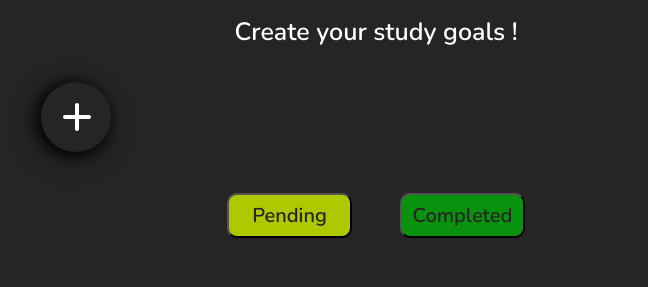
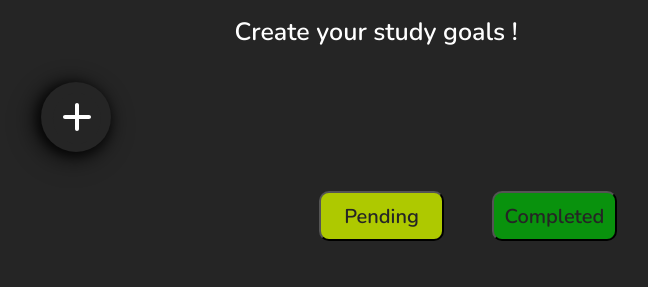
Before and after one commit to Utkarsh-1104/studyPilot, a Node server app: page / in a window 1280 px wide. Shown: the part 513-800 px from the top of the page, without its empty margins (264-912 px from the left). Run offline with Node 20, Linux system fonts and the light colour scheme; some libraries are stand-ins or nearby versions.

Commit message:
btns realligned

```diff
--- a/public/css/style.css
+++ b/public/css/style.css
@@ -49,9 +49,6 @@ body {
     color: #FFF;
     font-family: Nunito;
     font-size: 25px;
-    font-style: normal;
-    font-weight: 300;
-    line-height: normal;
     position: fixed;
     top: 33rem;
 }
@@ -75,11 +72,13 @@ body {
     place-items: center;
     justify-content: center;
     gap: 3rem;
-    margin-top: 12rem;
+    position: fixed;
+    top: 44rem;
+    margin-left: 10%;
 }
 .btn-grp {
     width: 125px;
-    height: 45px;
+    height: 50px;
     border-radius: 10px;
     background: rgb(174, 201, 0);
 }
@@ -163,5 +162,4 @@ a {
     flex-direction: column;
     place-items: center;
     border-radius: 20px;
-
 }
--- a/views/home.ejs
+++ b/views/home.ejs
@@ -3,8 +3,4 @@
     <img src="../assets/bg.png" alt="" class="bg-img">
     <h2 class="wlc-text">Create your study goals !</h2>
 </div>
-<div class="btn-cont">
-    <button class="btn-grp"><a href="/list">Pending</a></button>
-    <button class="btn-grp"><a href="/completed">Completed</a></button>
-</div>
 <%- include('./partials/footer') %>
--- a/views/partials/footer.ejs
+++ b/views/partials/footer.ejs
@@ -37,6 +37,10 @@
                 </div>
             </form>
         </div>
+        <div class="btn-cont">
+          <button class="btn-grp"><a href="/list">Pending</a></button>
+          <button class="btn-grp"><a href="/completed">Completed</a></button>
+        </div>
     </div>
 </body>
 </html>
```
